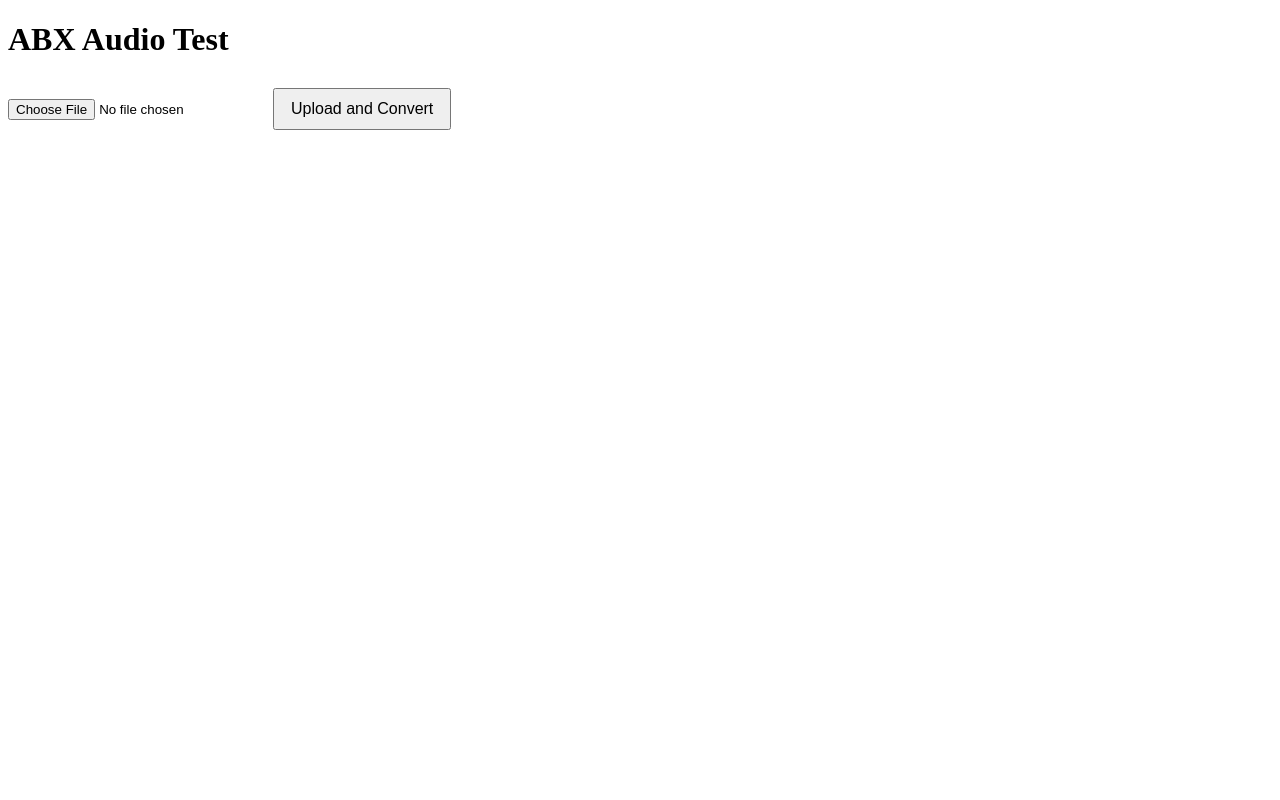
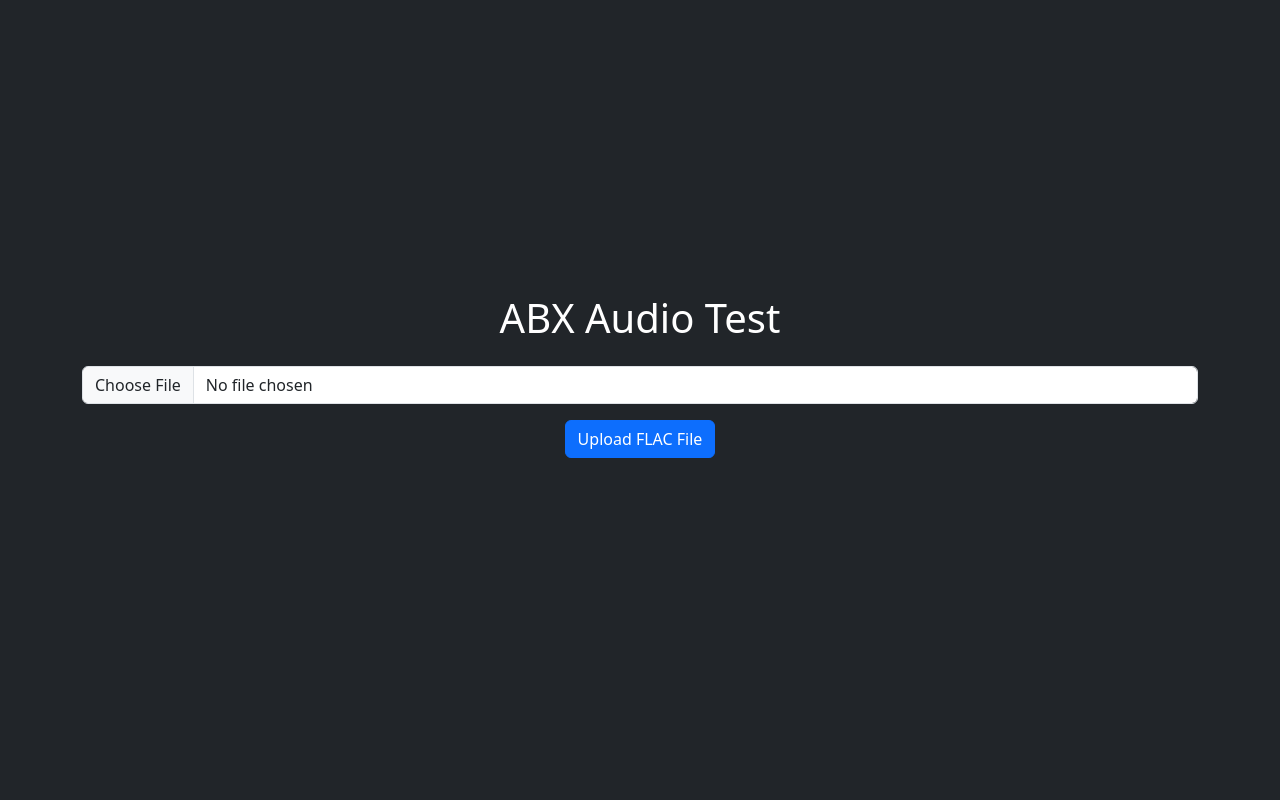
Before and after one commit to uniyx/abx, a Flask app: page / in a window 1280 px wide. Run offline with Flask 3, Linux system fonts and the light colour scheme.

Commit message:
Add filename to render template and enhance index.html layout

```diff
--- a/app.py
+++ b/app.py
@@ -45,7 +45,8 @@
 
             return render_template(
                 "index.html",
-                flac_base=unique_id
+                flac_base=unique_id,
+                filename=file.filename
             )
 
     return render_template("index.html", flac_base=None)
--- /dev/null
+++ b/static/style.css
@@ -0,0 +1,17 @@
+body {
+  background-color: #121212;
+  color: #eeeeee;
+}
+
+button {
+  font-size: 1rem;
+  padding: 0.6rem 1.2rem;
+}
+
+#status {
+  font-weight: 500;
+}
+
+input[type="range"] {
+  width: 250px;
+}
--- a/templates/index.html
+++ b/templates/index.html
@@ -2,51 +2,55 @@
 <html lang="en">
 <head>
   <meta charset="UTF-8">
-  <title>ABX Web Audio Test</title>
-  <style>
-    button {
-      margin: 8px;
-      padding: 10px 16px;
-      font-size: 16px;
-    }
-    #controls {
-      margin-top: 20px;
-    }
-    #volume-control {
-      margin-top: 10px;
-    }
-  </style>
+  <title>ABX Audio Test</title>
+  <link href="https://cdn.jsdelivr.net/npm/bootstrap@5.3.3/dist/css/bootstrap.min.css" rel="stylesheet">
+  <link href="{{ url_for('static', filename='style.css') }}" rel="stylesheet">
 </head>
-<body>
-  <h1>ABX Audio Test</h1>
+<body class="d-flex flex-column align-items-center justify-content-center min-vh-100 bg-dark text-white">
 
-  <form action="/" method="post" enctype="multipart/form-data">
-    <input type="file" name="file" accept=".flac" required>
-    <button type="submit">Upload and Convert</button>
+  <div class="container text-center">
+    <h1 class="mb-4">ABX Audio Test</h1>
+
+    {% if not flac_base %}
+      <form method="POST" enctype="multipart/form-data" class="mb-5">
+        <input class="form-control mb-3" type="file" name="file" accept=".flac" required>
+        <button class="btn btn-primary" type="submit">Upload FLAC File</button>
       </form>
+    {% endif %}
+
+    {% if error %}
+      <div class="alert alert-danger">{{ error }}</div>
+    {% endif %}
 
     {% if flac_base %}
-    <div id="controls">
-      <h2>ABX Controls</h2>
-      <button onclick="switchToA()">Switch to A</button>
-      <button onclick="switchToX()">Switch to X</button>
-      <button onclick="switchToB()">Switch to B</button>
-      <button id="pause-button" onclick="pauseAudio()">Pause</button>
-      <button onclick="resetTrial()">Reset Trial</button>
+      <h5 class="mb-4">Now Playing: {{ filename }}</h5>
 
-      <div id="volume-control">
-        <label for="volume">Volume: <span id="volume-label">50%</span></label>
+      <div class="mb-3">
+        <button class="btn btn-outline-light mx-1" onclick="switchToA()">Switch to A</button>
+        <button class="btn btn-outline-light mx-1" onclick="switchToX()">Switch to X</button>
+        <button class="btn btn-outline-light mx-1" onclick="switchToB()">Switch to B</button>
+      </div>
+
+      <div class="mb-3">
+        <button class="btn btn-secondary mx-1" id="pause-button" onclick="pauseAudio()">Pause</button>
+        <button class="btn btn-warning mx-1" onclick="resetTrial()">Restart Song</button>
+        <a href="/" class="btn btn-danger mx-1">Restart Test</a>
+      </div>
+
+      <div class="mb-4">
+        <label for="volume" class="form-label">Volume: <span id="volume-label">50%</span></label><br>
         <input type="range" id="volume" min="0" max="100" value="50">
-      </div>
       </div>
 
       <p id="status">Status: Not started</p>
 
       <script>
-      const AUDIO_PATH_A = "{{ url_for('audio', filename=flac_base + '_a.wav') }}";
-      const AUDIO_PATH_B = "{{ url_for('audio', filename=flac_base + '_b.wav') }}";
+        const AUDIO_PATH_A = "{{ url_for('audio', filename=flac_base + '_A.wav') }}";
+        const AUDIO_PATH_B = "{{ url_for('audio', filename=flac_base + '_B.wav') }}";
       </script>
       <script src="{{ url_for('static', filename='abx.js') }}"></script>
     {% endif %}
+  </div>
+
 </body>
 </html>
```
Also changed, not shown: static/abx.js (+114 -114 lines). Lines whose indentation alone changed are shown as unchanged.
